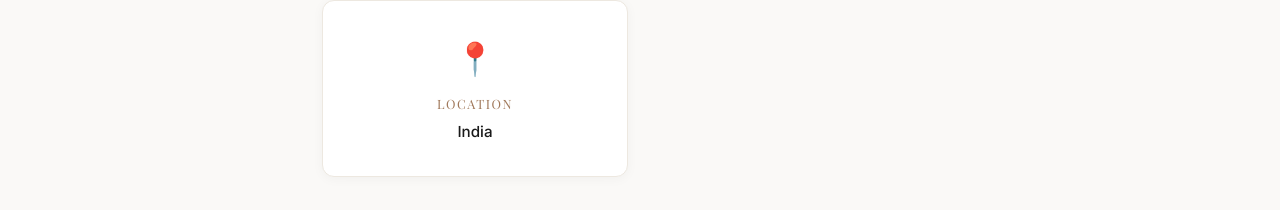
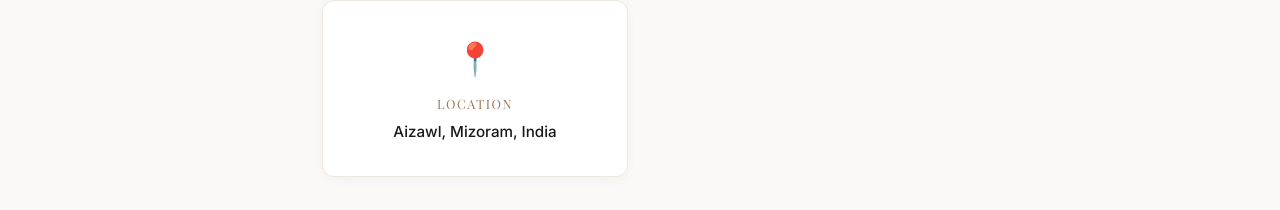
Before and after one commit to shawreel24/Potree-Studio, a React (Vite) app: page /contact in a window 1280 px wide. Shown: the part 497-707 px from the top of the page. Built offline with nearby package versions, Linux system fonts and the light colour scheme; no server answers; the database is empty; a web font is replaced by a local one.

Commit message:
Update contact location to Aizawl, Mizoram, India

```diff
--- a/src/pages/Contact.jsx
+++ b/src/pages/Contact.jsx
@@ -76,7 +76,7 @@ const Contact = () => {
             <div style={{ fontSize: '2rem', marginBottom: '0.75rem' }}>📍</div>
             <h3 style={{ fontSize: '0.8rem', letterSpacing: '0.12em', textTransform: 'uppercase', color: '#a0785a', margin: '0 0 0.5rem' }}>Location</h3>
             <p style={{ color: '#1a1a1a', fontSize: '0.95rem', fontWeight: '500', margin: 0 }}>
-              India
+              Aizawl, Mizoram, India
             </p>
           </div>
         </div>
```
